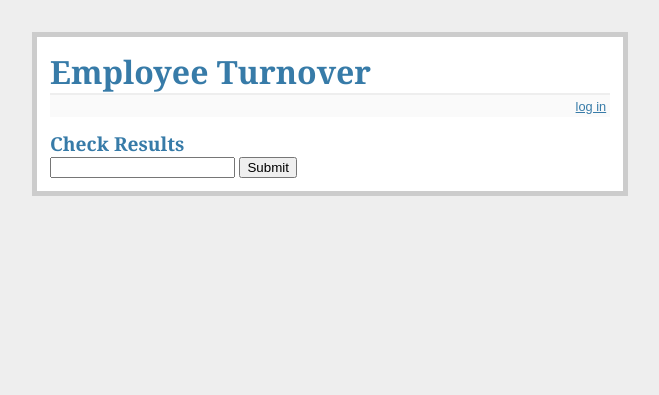
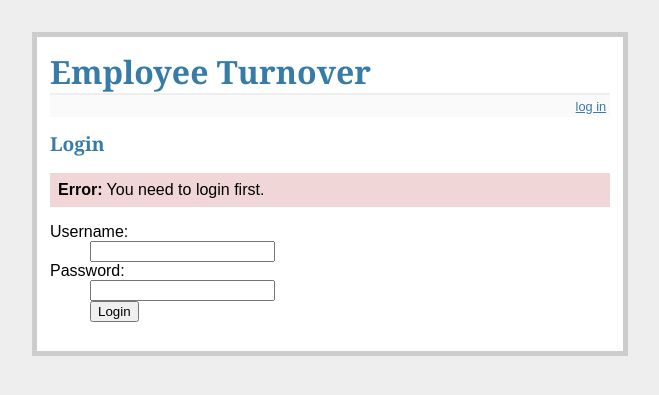
Before and after one commit to phoenix1796/hr-sidekick, a Flask app: page /rf_tester in a window 1280 px wide. Shown: the top 395 px of the page, without its empty margins (310-969 px from the left). Run offline with Flask 2, Linux system fonts and the light colour scheme; parts of the project's set-up code (start-up, migrations or seed data) failed here and were passed over.

Commit message:
Did some User Management
Added the functionality of login and logout with authentication (probably).
Also made a script for adding and removing users.

```diff
--- a/helpers/sample_employee_turnover_script.py
+++ b/helpers/sample_employee_turnover_script.py
@@ -3,7 +3,7 @@
 import matplotlib
 matplotlib.use('agg')
 import numpy as np
-import matplotlib.pyplot as plt
+import matplotlib.pyplot as pltlab
 import pandas as pd
 import os.path
 
--- a/server.py
+++ b/server.py
@@ -1,11 +1,10 @@
-from flask import Flask, render_template, url_for, request, redirect, flash, jsonify
+from flask import Flask, render_template, url_for, request, redirect, flash, jsonify, session, abort
 from sqlalchemy import create_engine
 from sqlalchemy.orm import sessionmaker
 from database_setup import Base, User, Result
 from helpers.classifierHelper import predict
 import helpers.visualizer as vis
 from helpers.classifierHelper import _loadClassifier
-from time import sleep
 
 app = Flask(__name__)
 app = Flask(__name__, static_url_path='/static')
@@ -14,22 +13,71 @@ engine = create_engine('sqlite:///hr_sidekick.db')
 Base.metadata.bind = engine
 
 DBSession = sessionmaker(bind=engine)
-session = DBSession()
 
-# In case you get error (numpy.ndarray is not callable) , wrap the variable with str()
-@app.route('/')
-def login():
-    return render_template('login.html')
 
-@app.route('/', methods=['POST'])
-def login_post():
-    user = request.form['text']
-    processed_text = user.upper()
-    #passwd = request.form['password']
-    return processed_text
+
+#################
+
+
 @app.route('/rf_tester')
 def input_data():
-	return render_template('data_input.html')
+    error = None
+    if not session.get('logged_in'):
+        error = 'You need to login first.'
+        return render_template('login.html', error=error)
+    else:
+        return render_template('data_input.html')
+
+
+@app.route('/login', methods=['GET', 'POST'])
+def login():
+    error = None
+    if request.method == 'POST':
+        POST_USERNAME = str(request.form['username'])
+        POST_PASSWORD = str(request.form['password'])
+        Session = sessionmaker(bind=engine)
+        s = Session()
+        query = s.query(User).filter(User.name.in_(
+            [POST_USERNAME]), User.password.in_(
+            [POST_PASSWORD]))
+        result = query.first()
+        if result:
+            session['logged_in'] = True
+            return redirect(url_for('input_data'))
+        else:
+            error = 'Invalid Credentials. Please try again.'
+
+    return render_template('login.html', error=error)
+
+
+@app.route("/logout")
+def logout():
+    session['logged_in'] = False
+    return login()
+
+
+############
+
+
+'''
+# Route for handling the login page logic
+@app.route('/login', methods=['GET', 'POST'])
+def login():
+    error = None
+    if request.method == 'POST':
+        if request.form['username'] != 'admin' or request.form['password'] != 'admin':
+            error = 'Invalid Credentials. Please try again.'
+        else:
+            return redirect(url_for('input_data'))
+    return render_template('login.html', error=error)
+
+@app.route('/rf_tester')
+def input_data():
+	if not session.get('logged_in'):
+		return render_template('login.html')
+	else:
+    	return render_template('data_input.html')'''
+
 
 @app.route('/rf_tester', methods=['POST'])
 def generate_result():
@@ -37,12 +85,13 @@ def generate_result():
     processed_text = [float(i) for i in text.split(',')]
     value = predict(processed_text, 'randomForest')
     vis.input_data_chart(processed_text)
-    clf = _loadClassifier("classifiers/randomForest.pkl")# % classifierName)
+    clf = _loadClassifier("classifiers/randomForest.pkl")  # % classifierName)
     vis.feature_importances(clf)
     if value[0] == 1:
-        return render_template('result.html', cursor = 'Employee will not leave company.')
+        return render_template('result.html', cursor='Employee will not leave company.')
     else:
-        return render_template('result.html', cursor = 'Employee will leave company.')
+        return render_template('result.html', cursor='Employee will leave company.')
+
 
 if __name__ == '__main__':
     app.secret_key = 'super_secret_key'
--- a/templates/login.html
+++ b/templates/login.html
@@ -2,8 +2,7 @@
 {% block body %}
   <h2>Login</h2>
   {% if error %}<p class=error><strong>Error:</strong> {{ error }}{% endif %}
-  <!--<form action="{{ url_for('login') }}" method="POST">-->
-  <form method="POST">
+<form action="{{ url_for('login') }}" method="POST">
     <dl>
       <dt>Username:
       <dd><input type=text name=username>
```
Also changed, not shown: database_setup.py (+10 -10 lines), db_entries.py (added, +33 -0 lines), helpers/visualizer.py (line endings or trailing spaces), 1 other file.
